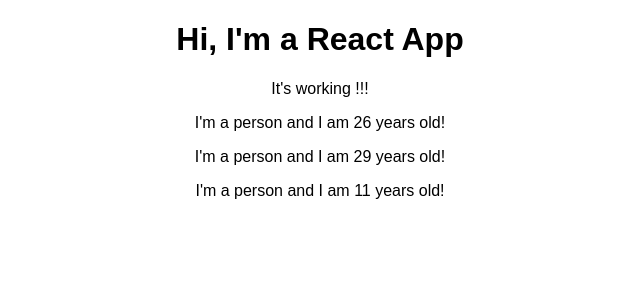
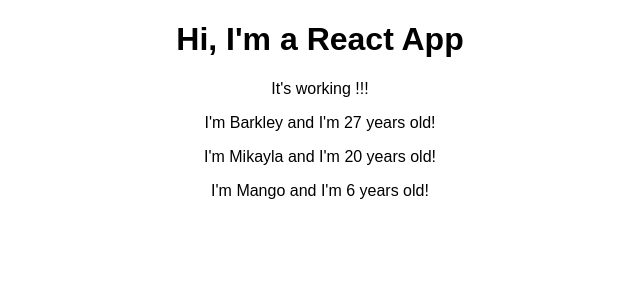
Before and after one commit to barksanto/react-builder, a React (Create React App) app: page / in a window 1280 px wide. Shown: the top 300 px of the page, without its empty margins (320-960 px from the left). Built offline with nearby package versions, Linux system fonts and the light colour scheme.

Commit message:
using props to pass data from declared component in app to child component to get rendered

```diff
--- a/src/App.js
+++ b/src/App.js
@@ -7,13 +7,11 @@
       <div className="App">
         <h1>Hi, I'm a React App</h1>
         <p>It's working !!!</p>
-        <Person />
-        <Person />
-        <Person />
+        <Person name="Barkley" age="27" />
+        <Person name="Mikayla" age="20"></Person>
+        <Person name="Mango" age="6" />
       </div>
     );
-    // return React.createElement('div', null, React.createElement('h1', { className: 'App' }, "Does this work now?"))
-
   }
 }
 
--- a/src/Person/Person.js
+++ b/src/Person/Person.js
@@ -1,7 +1,7 @@
 import React from 'react'
 
-const person = () => {
-  return <p>I'm a person and I am {Math.floor(Math.random() * 30)} years old!</p>
+const person = (props) => {
+  return <p>I'm {props.name} and I'm {props.age} years old!</p>
 }
 
 export default person;
```
